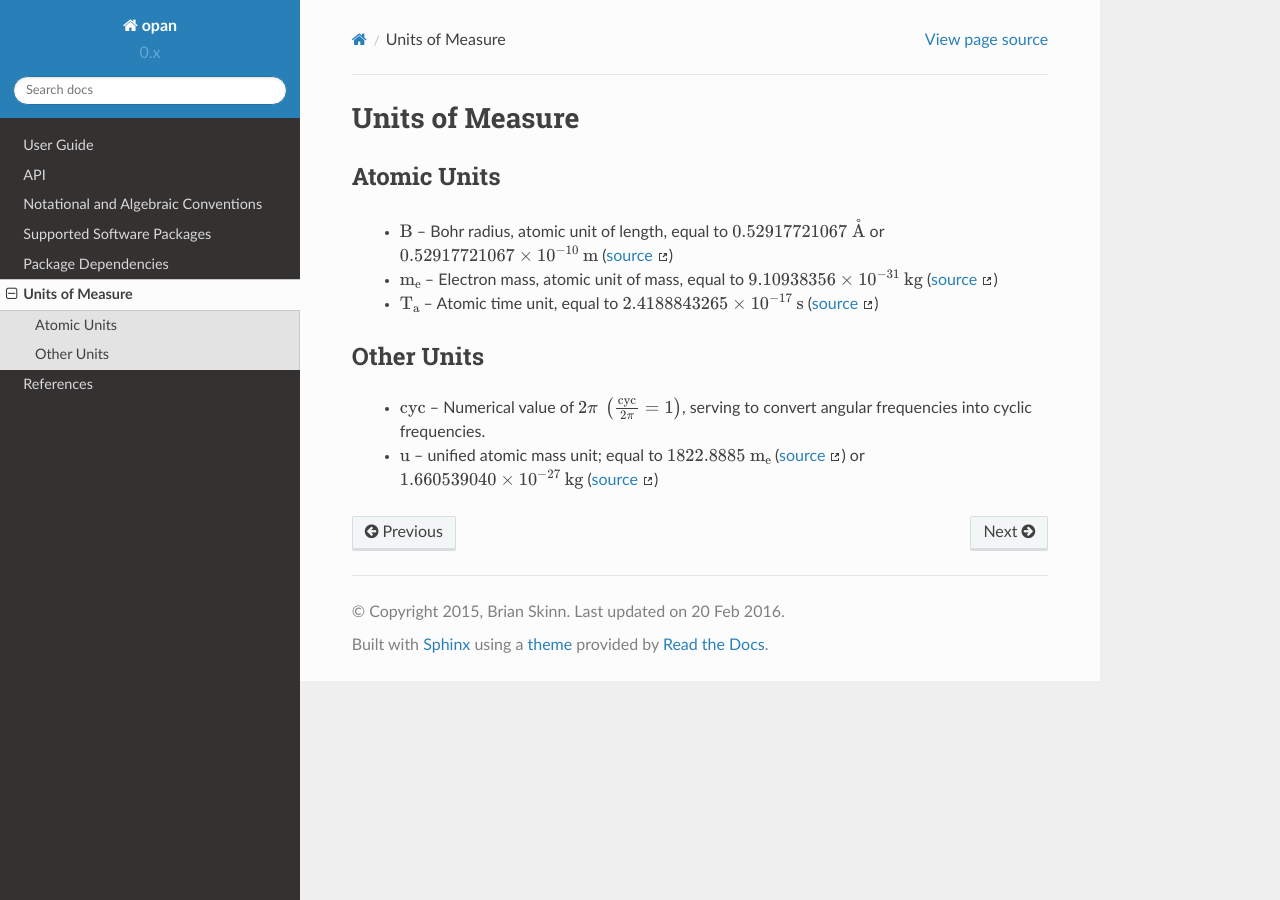
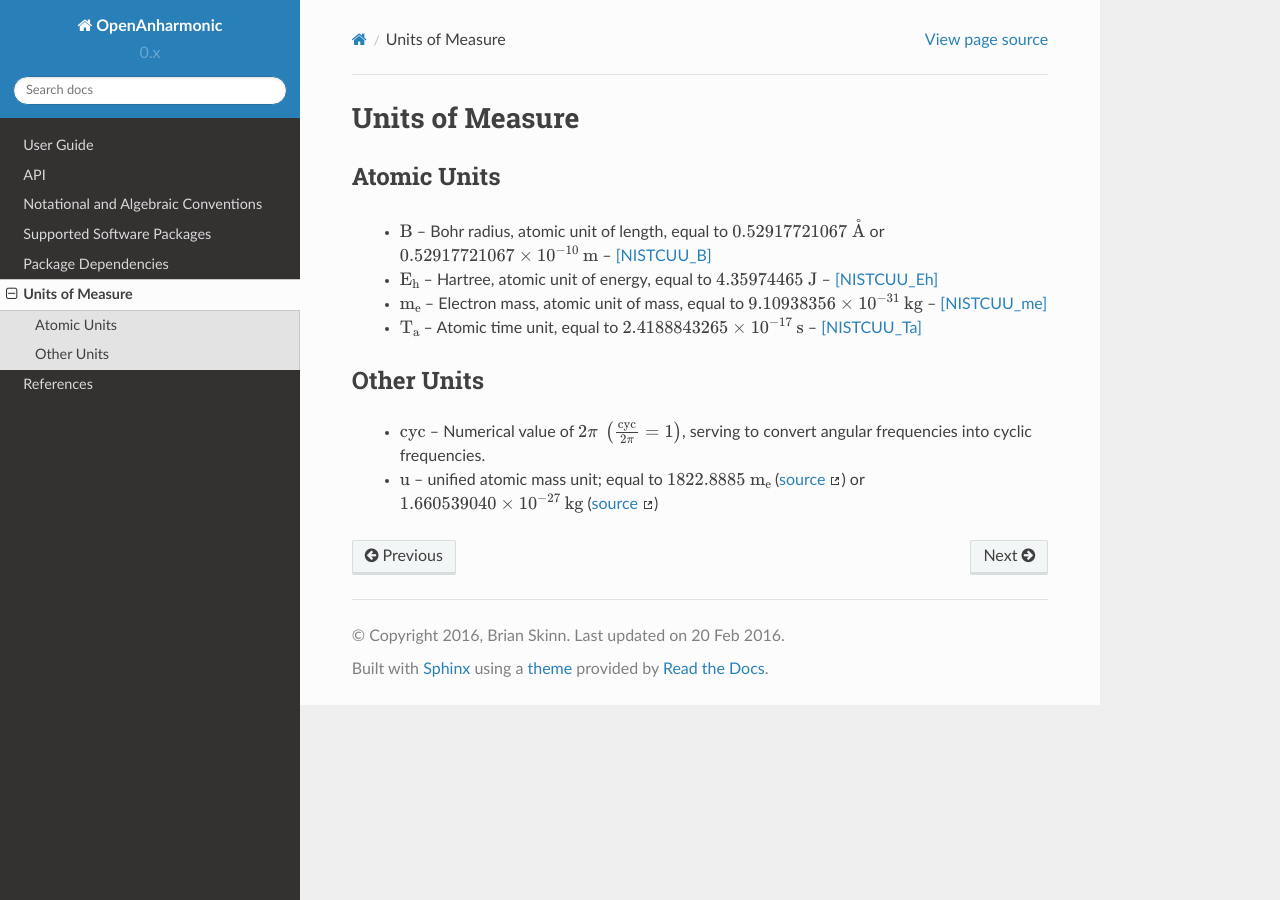
Before and after one commit to bskinn/opan, a Sphinx documentation site: the page built from doc/source/units.rst, in a window 1280 px wide. Built offline with Sphinx 7.4.7 and the Read the Docs theme 2.0.0, drawn with Linux system fonts in a browser that asks for light colours.

Commit message:
DOC: Various incl grad.py typelink convert
Converted grad.py fully to good typelinks

Updated copyright date in docs to 2016. Need to update code headers too

Added NIST CUU references and converted units.rst entries

Changed OrcaEngrad._load to .load, since each subclass's load
  functionality might behave differently, and having each one's
  explicitly documented will probably be helpful. Also changed
  an affected test to call the correct .load() method.

```diff
--- a/doc/source/api/index.rst
+++ b/doc/source/api/index.rst
@@ -4,6 +4,12 @@ opan API
 ================================
 
 The full public API is delineated below.  Cross-references to NumPy are displayed with the ``np`` package abbreviation.
+
+.. note::
+   Documented attributes, functions, methods, etc. named with a leading underscore are **NOT** formally part of the
+   API. Their behavior may change without notice.
+
+|
 
  * :mod:`~opan.anharm`
 
--- a/doc/source/conf.py
+++ b/doc/source/conf.py
@@ -66,8 +66,8 @@ source_suffix = '.rst'
 master_doc = 'index'
 
 # General information about the project.
-project = u'opan'
-copyright = u'2015, Brian Skinn'
+project = u'OpenAnharmonic'
+copyright = u'2016, Brian Skinn'
 author = u'Brian Skinn'
 
 # The version info for the project you're documenting, acts as replacement for
--- a/doc/source/index.rst
+++ b/doc/source/index.rst
@@ -4,7 +4,7 @@
    contain the root `toctree` directive.
 
 
-Welcome to opan!
+Welcome to OpenAnharmonic!
 ================================
 
 *Eventually, one will find here at least the API and a user's guide.*
--- a/doc/source/units.rst
+++ b/doc/source/units.rst
@@ -9,16 +9,14 @@ Atomic Units
 ---------------
 
  * :math:`\mathrm B` -- Bohr radius, atomic unit of length, equal to :math:`0.52917721067\ \mathring{\mathrm A}`
-   or :math:`0.52917721067\times 10^{-10}\ \mathrm m`
-   (`source <http://physics.nist.gov/cgi-bin/cuu/Value?tbohrrada0|search_for=atomic+length>`__
-   |extlink|)
+   or :math:`0.52917721067\times 10^{-10}\ \mathrm m` -- [NISTCUU_B]_
+
+ * :math:`\mathrm{E_h}` -- Hartree, atomic unit of energy, equal to :math:`4.35974465~\mathrm J` -- [NISTCUU_Eh]_
 
  * :math:`\mathrm{m_e}` -- Electron mass, atomic unit of mass, equal to :math:`9.10938356\times 10^{-31}
-   \ \mathrm{kg}` (`source <http://physics.nist.gov/cgi-bin/cuu/Value?me|search_for=electron+mass>`__
-   |extlink|)
+   \ \mathrm{kg}` -- [NISTCUU_me]_
 
- * :math:`\mathrm{T_a}` -- Atomic time unit, equal to :math:`2.4188843265\times 10^{-17}\ \mathrm s`
-   (`source <http://physics.nist.gov/cgi-bin/cuu/Value?aut|search_for=atomic+time>`__ |extlink|)
+ * :math:`\mathrm{T_a}` -- Atomic time unit, equal to :math:`2.4188843265\times 10^{-17}\ \mathrm s` -- [NISTCUU_Ta]_
 
 
 Other Units
```
Also changed, not shown: doc/source/references.rst (+18 -0 lines), 2 other files.
